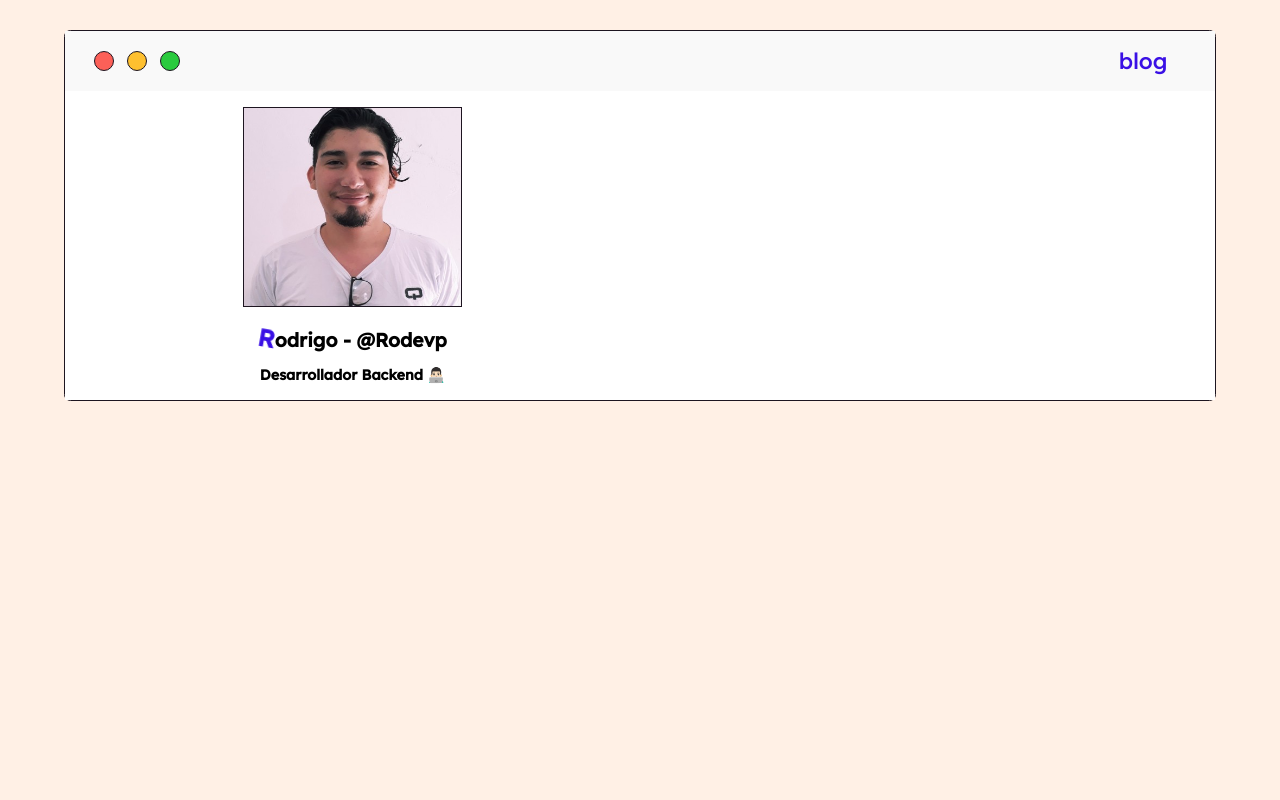
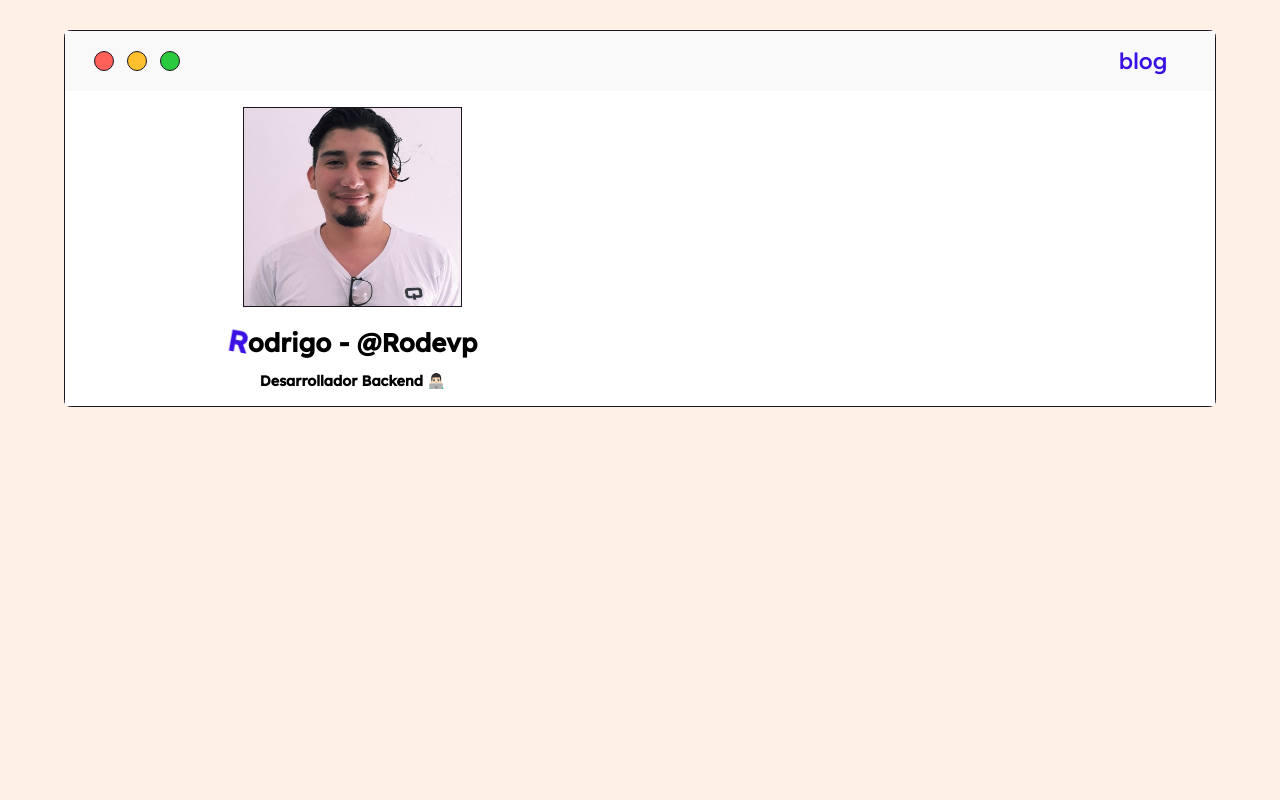
Before and after one commit to Rodevp/portfolioweb-v2, a Django app: template home/templates/home/home.html in a window 1280 px wide. Run offline with Django 3.2, Linux system fonts and the light colour scheme; the template is opened without the code that fills it, so the values that code supplies are empty; parts of the project's set-up code (start-up, migrations or seed data) failed here and were passed over.

Commit message:
creando nombre intro responsive

```diff
--- a/static/css/home.css
+++ b/static/css/home.css
@@ -140,7 +140,6 @@
     font-family: var(--font);
 }
 
-
 /*animation for letter */
 @keyframes moveLetter {
     0% {
@@ -150,7 +149,6 @@
         transform: translateY(0) rotate(10deg);
     }
 }
-
 
 @media screen and (min-width: 420px) {
     .content__img_me {
@@ -163,7 +161,6 @@
         width: 52%;
     }
 }
-
 
 @media screen and (min-width: 620px) {
     .content__img_me {
@@ -203,6 +200,12 @@
     .points, .navigator {
         width: 15%;
     }
+    .me__name {
+        font-size: 1.6rem;
+    }
+    .me__name > span {
+        font-size: 1.8rem;
+    }
 }
 
 @media screen and (min-width: 1020px) {
```
